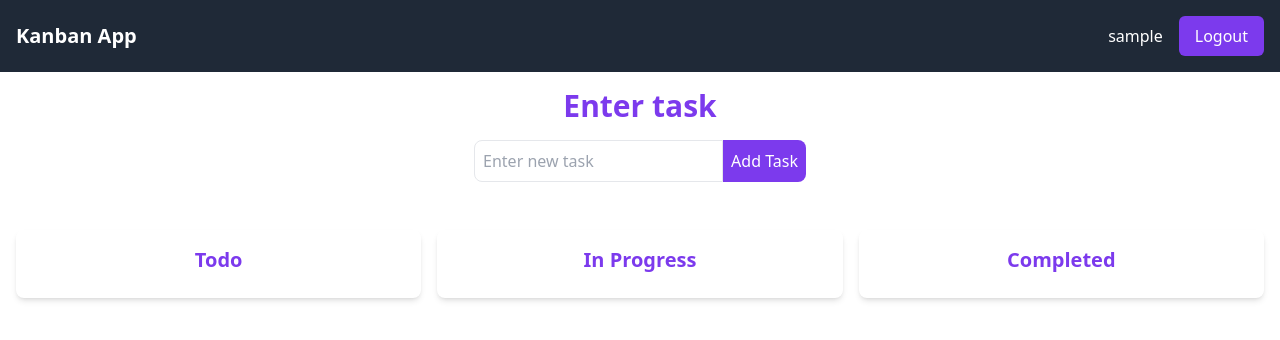
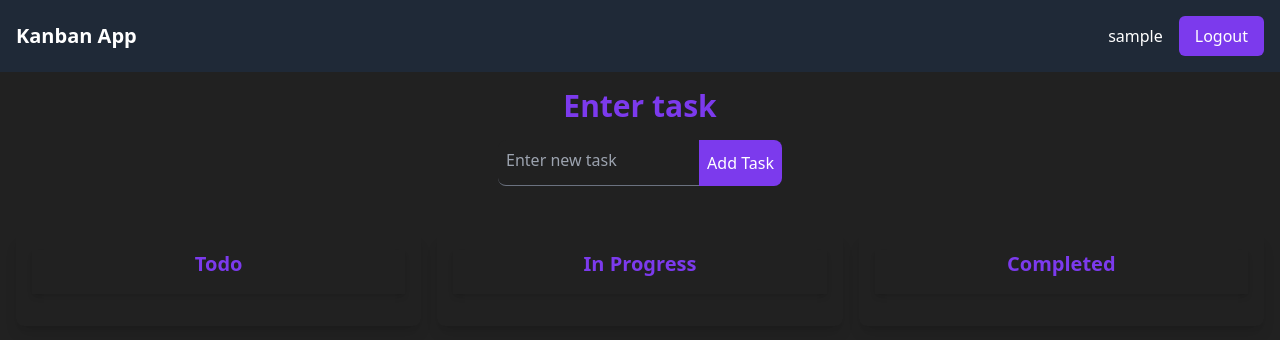
Before and after one commit to aashiashfak/kanban-app-frontend, a React (Create React App) app: page / in a window 1280 px wide. Shown: the top 340 px of the page. Built offline with nearby package versions, Linux system fonts and the light colour scheme; sample sign-in values are in the browser's storage.

Commit message:
modified styles

```diff
--- a/src/App.css
+++ b/src/App.css
@@ -1,38 +1,3 @@
-.App {
-  text-align: center;
+body{
+ background-color: #212121;
 }
-
-.App-logo {
-  height: 40vmin;
-  pointer-events: none;
-}
-
-@media (prefers-reduced-motion: no-preference) {
-  .App-logo {
-    animation: App-logo-spin infinite 20s linear;
-  }
-}
-
-.App-header {
-  background-color: #282c34;
-  min-height: 100vh;
-  display: flex;
-  flex-direction: column;
-  align-items: center;
-  justify-content: center;
-  font-size: calc(10px + 2vmin);
-  color: white;
-}
-
-.App-link {
-  color: #61dafb;
-}
-
-@keyframes App-logo-spin {
-  from {
-    transform: rotate(0deg);
-  }
-  to {
-    transform: rotate(360deg);
-  }
-}
--- a/src/components/TaskColumn.js
+++ b/src/components/TaskColumn.js
@@ -15,11 +15,14 @@ const TaskColumn = ({
         <div
           ref={provided.innerRef}
           {...provided.droppableProps}
-          className="w-1/3 bg-violet-light p-4 rounded-lg shadow-md"
+          className="w-1/3 bg-violet-light p-4 rounded-lg shadow-lg"
         >
-          <h2 className="text-xl font-semibold mb-2 text-violet-600 text-center">
-            {columnId.replace(/([A-Z])/g, " $1")}
-          </h2>
+          <div className="shadow-md pb-2 mb-4">
+            <h2 className="text-xl font-semibold mb-2 text-violet-600 text-center">
+              {columnId.replace(/([A-Z])/g, " $1")}
+            </h2>
+          </div>
+
           {tasks.map((task, index) => (
             <Draggable key={task.id} draggableId={task.id} index={index}>
               {(provided) => (
@@ -27,7 +30,8 @@ const TaskColumn = ({
                   ref={provided.innerRef}
                   {...provided.draggableProps}
                   {...provided.dragHandleProps}
-                  className="bg-white p-2 mb-2 rounded-lg shadow-sm flex hover:bg-slate-200"
+                  className="p-2 mb-2 rounded-lg shadow-md flex hover:bg-gray-800 "
+
                 >
                   <textarea
                     value={task.content}
@@ -36,25 +40,26 @@ const TaskColumn = ({
                       e.target.style.height = "auto";
                       e.target.style.height = e.target.scrollHeight + "px";
                     }}
-                    className="w-full p-1 border-b border-gray-300 focus:outline-none"
+                    className="w-full p-1 border-b border-gray-300 focus:outline-none rounded-md text-gray-500 border-b-gray-700"
                     rows={1}
                     style={{
                       resize: "none",
                       overflow: "hidden",
                       height: "auto",
+                      backgroundColor:"#212121"
                     }}
                   />
 
                   <i
-                    className="text-red-500 hover:text-red-700 fa-solid fa-trash mt-2 ml-1 my-auto"
+                    className="text-red-500 hover:text-red-700 fa-solid fa-trash mt-2 ml-3 my-auto"
                     onClick={() => handleDeleteTask(task.id, columnId)}
                   ></i>
                   <i
                     className={`fa-star ${
                       task.favorite
-                        ? "fas text-yellow-500"
+                        ? "fas text-purple-500"
                         : "far text-purple-500"
-                    } mt-2 mx-1`}
+                    } mt-2 ml-2`}
                     onClick={() => handleFavoriteTask(task.id, columnId)}
                   ></i>
                 </div>
--- a/src/components/TaskInput.js
+++ b/src/components/TaskInput.js
@@ -13,13 +13,16 @@ const TaskInput = ({onAddTask}) => {
   };
 
   return (
-    <form onSubmit={handleSubmit} className="mb-4 flex">
-      <input
-        type="text"
+    <form onSubmit={handleSubmit} className="mb-4 flex ">
+      <textarea
         value={taskContent}
         onChange={(e) => setTaskContent(e.target.value)}
         placeholder="Enter new task"
-        className="border p-2 rounded-l-lg focus:outline-none"
+        className="p-2 rounded-l-lg focus:outline-none resize-none overflow-hidden text-gray-500 border-b border-b-gray-500"
+        style={{
+            height:'46px',
+            backgroundColor:'#212121'
+        }}
         required
       />
       <button
```
